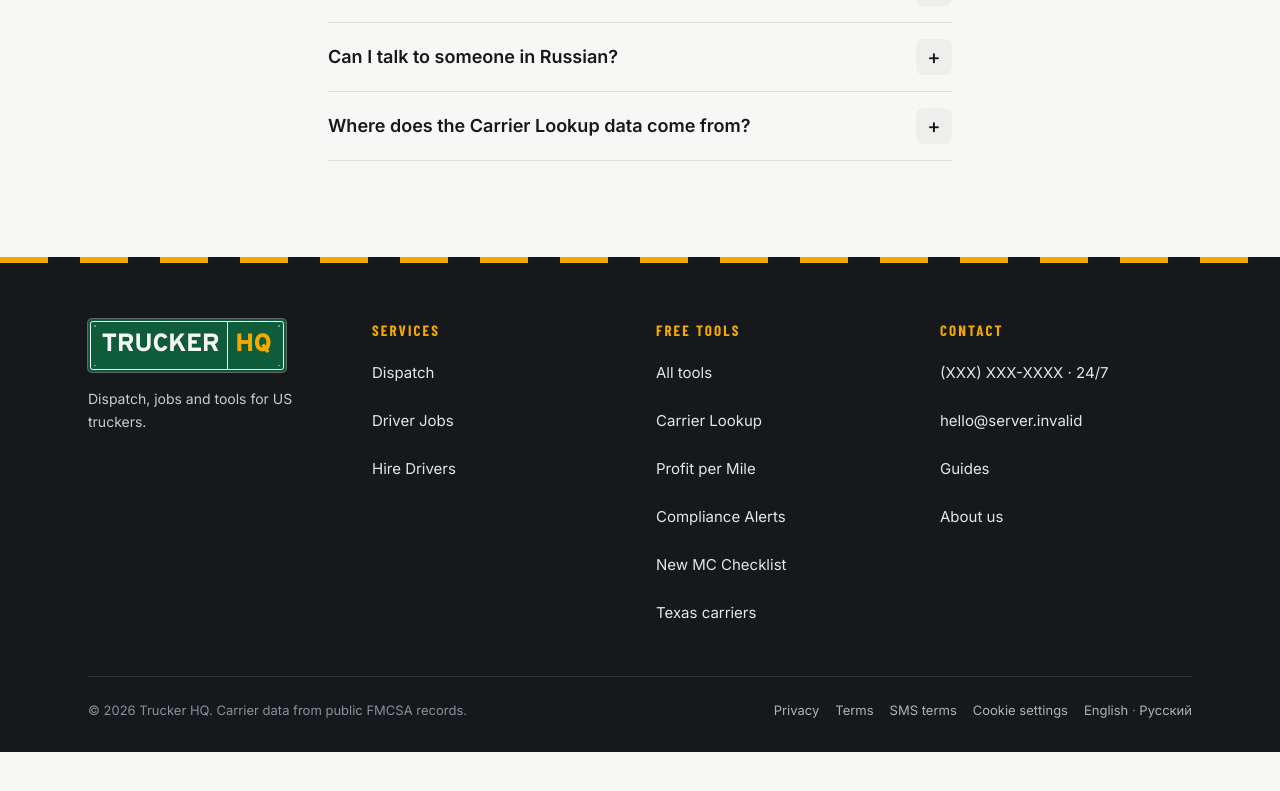
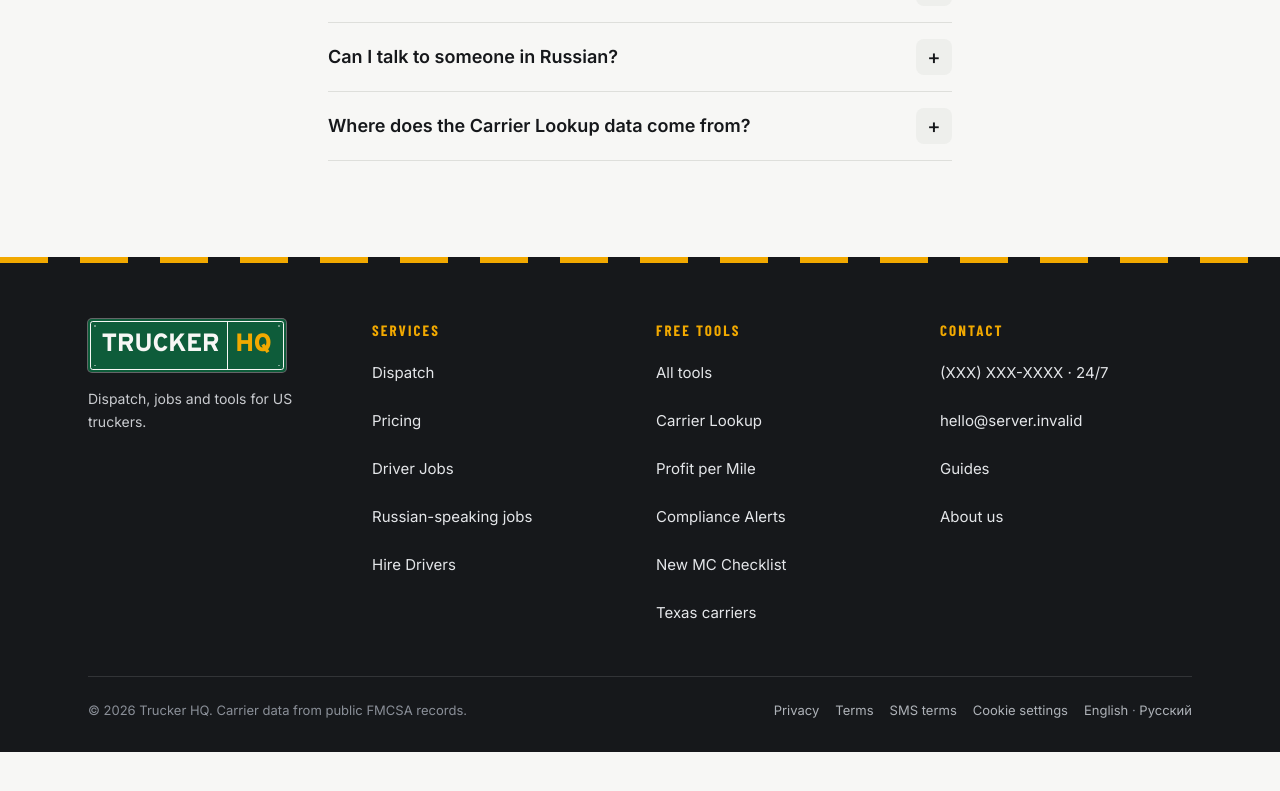
Before and after one commit to adry999/truckerhq, a Next.js app: page / in a window 1280 px wide. Shown: the part 6125-6916 px from the top of the page. Built offline with nearby package versions, Linux system fonts and the light colour scheme; no server answers; a web font is replaced by a local one.

Commit message:
feat(seo): link pricing and Russian-speaking jobs in the footer, sitemap and llms.txt

```diff
--- a/src/app/llms.txt/route.ts
+++ b/src/app/llms.txt/route.ts
@@ -23,7 +23,9 @@
     "",
     page("/dispatch", "Truck dispatch", "Flat weekly rate per truck, 24/7 dispatchers, broker checks and paperwork included."),
     ...servicePages,
+    page("/pricing", "Pricing", "Dispatch packages at a flat weekly price per truck, driver hiring plans, flat fee vs percentage."),
     page("/jobs", "CDL driver jobs", "Listings with the pay stated up front."),
+    page("/jobs/russian-speaking", "Russian-speaking driver jobs", "CDL jobs with Russian-speaking recruiters and dispatchers."),
     page("/hire-drivers", "Hire drivers", "Post jobs and reach CDL drivers."),
     "",
     "## Free tools",
@@ -44,6 +46,7 @@
     page("/ru", "Trucker HQ по-русски", "Главная страница: диспетчинг, работа CDL, бесплатные инструменты."),
     page("/ru/dispatch", "Диспетчинг", "Фиксированная цена в неделю, без процентов."),
     page("/ru/jobs", "Работа CDL", "Вакансии с указанной оплатой."),
+    page("/ru/pricing", "Цены", "Пакеты диспетчинга за фиксированную цену в неделю."),
     page("/ru/tools", "Бесплатные инструменты", "Калькулятор прибыли на милю, чек-лист нового MC, SMS-уведомления FMCSA."),
     page("/ru/tools/profit-per-mile", "Прибыль за милю", "Сколько на самом деле платит груз."),
     page("/ru/tools/new-mc-checklist", "Чек-лист нового MC", "Шаги для нового authority за первые 6 месяцев."),
--- a/src/app/sitemap.ts
+++ b/src/app/sitemap.ts
@@ -19,7 +19,10 @@
     },
     { url: `${BASE_URL}/dispatch`, changeFrequency: "monthly", priority: 0.9, alternates: sitemapAlternates("/dispatch") },
     { url: `${BASE_URL}/ru/dispatch`, changeFrequency: "monthly", priority: 0.8, alternates: sitemapAlternates("/dispatch") },
+    { url: `${BASE_URL}/pricing`, changeFrequency: "monthly", priority: 0.8, alternates: sitemapAlternates("/pricing") },
+    { url: `${BASE_URL}/ru/pricing`, changeFrequency: "monthly", priority: 0.7, alternates: sitemapAlternates("/pricing") },
     { url: `${BASE_URL}/jobs`, changeFrequency: "daily", priority: 0.9, alternates: sitemapAlternates("/jobs") },
+    { url: `${BASE_URL}/jobs/russian-speaking`, changeFrequency: "weekly", priority: 0.8 },
     { url: `${BASE_URL}/ru/jobs`, changeFrequency: "daily", priority: 0.8, alternates: sitemapAlternates("/jobs") },
     { url: `${BASE_URL}/hire-drivers`, changeFrequency: "monthly", priority: 0.8 },
     { url: `${BASE_URL}/carriers`, changeFrequency: "monthly", priority: 0.7 },
--- a/src/shared/i18n/footer-copy.ts
+++ b/src/shared/i18n/footer-copy.ts
@@ -19,7 +19,9 @@
         h: "SERVICES",
         links: [
           { t: "Dispatch", href: "/dispatch" },
+          { t: "Pricing", href: "/pricing" },
           { t: "Driver Jobs", href: "/jobs" },
+          { t: "Russian-speaking jobs", href: "/jobs/russian-speaking" },
           { t: "Hire Drivers", href: "/hire-drivers" },
         ],
       },
@@ -57,6 +59,7 @@
         h: "УСЛУГИ",
         links: [
           { t: "Диспетчинг", href: "/ru/dispatch" },
+          { t: "Цены", href: "/ru/pricing" },
           { t: "Работа для водителей", href: "/ru/jobs" },
           { t: "Найм водителей", href: "/hire-drivers" },
         ],
```
Also changed, not shown: 1 other file (tests, documents, lock files or other folders).
